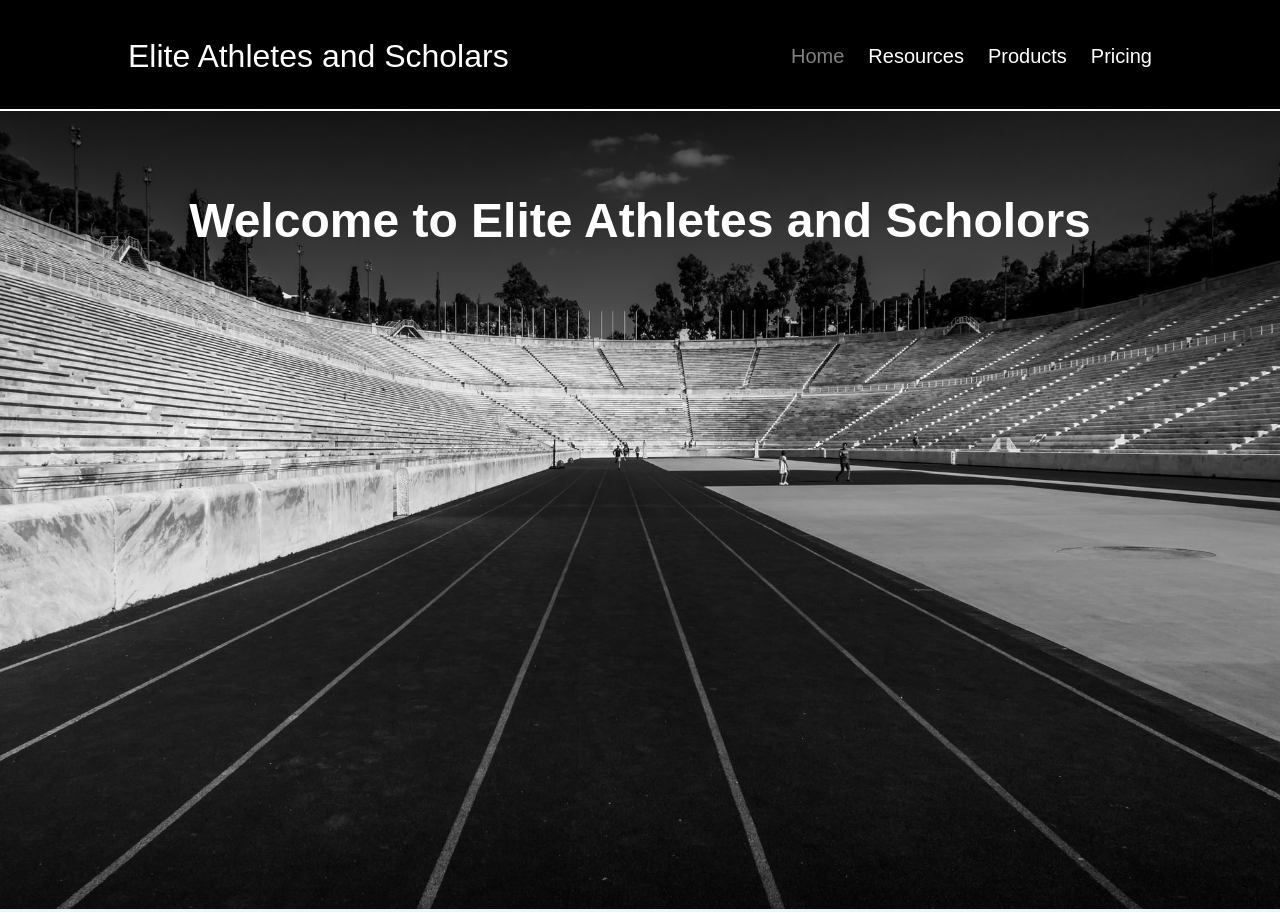
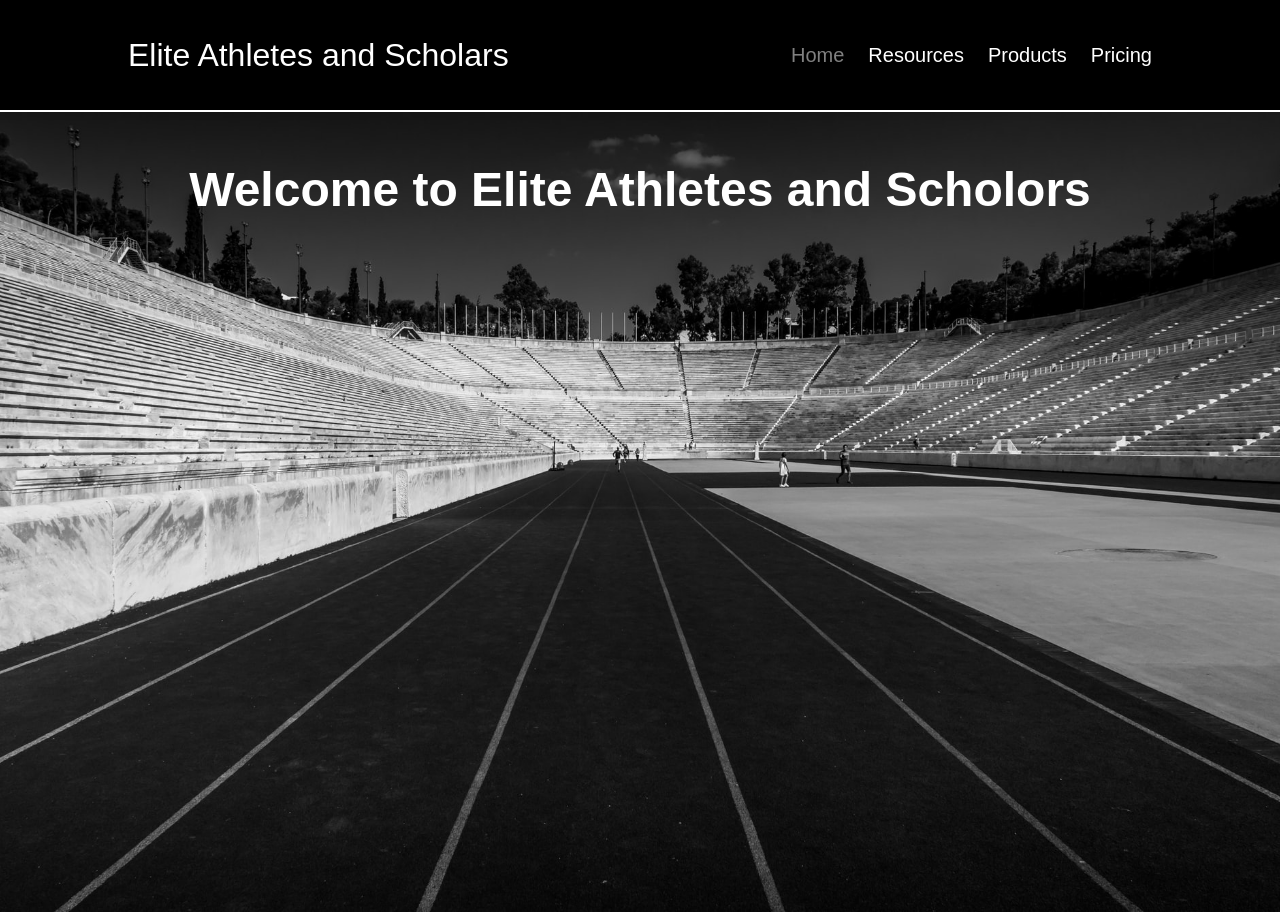
Before and after one commit to Bearpaw11/Elite_Athletes_And_Scholars, a React (Create React App) app: page /home in a window 1280 px wide. Built offline with nearby package versions, Linux system fonts and the light colour scheme.

Commit message:
fixed margin on h1 in home page

```diff
--- a/src/Components/Layout/Navbar.module.css
+++ b/src/Components/Layout/Navbar.module.css
@@ -6,7 +6,7 @@
   justify-content: space-between;
   align-items: center;
   background-color: black;
-  margin-bottom: -3px;
+  border-bottom: solid 2px white;
 
 }
 
--- a/src/Pages/Home.module.css
+++ b/src/Pages/Home.module.css
@@ -1,5 +1,5 @@
 .background {
-  border-top: solid 2px white;
+  /* border-top: solid 2px white; */
   background-image: url('./../Images//landingBR.jpeg');
   background-size: cover;
   background-position: center;
@@ -8,6 +8,9 @@
 
 }
 
+h1{
+  margin: 0px;
+}
 .welcome{
   font-size: 3rem;
   padding-top: 50px;
```
